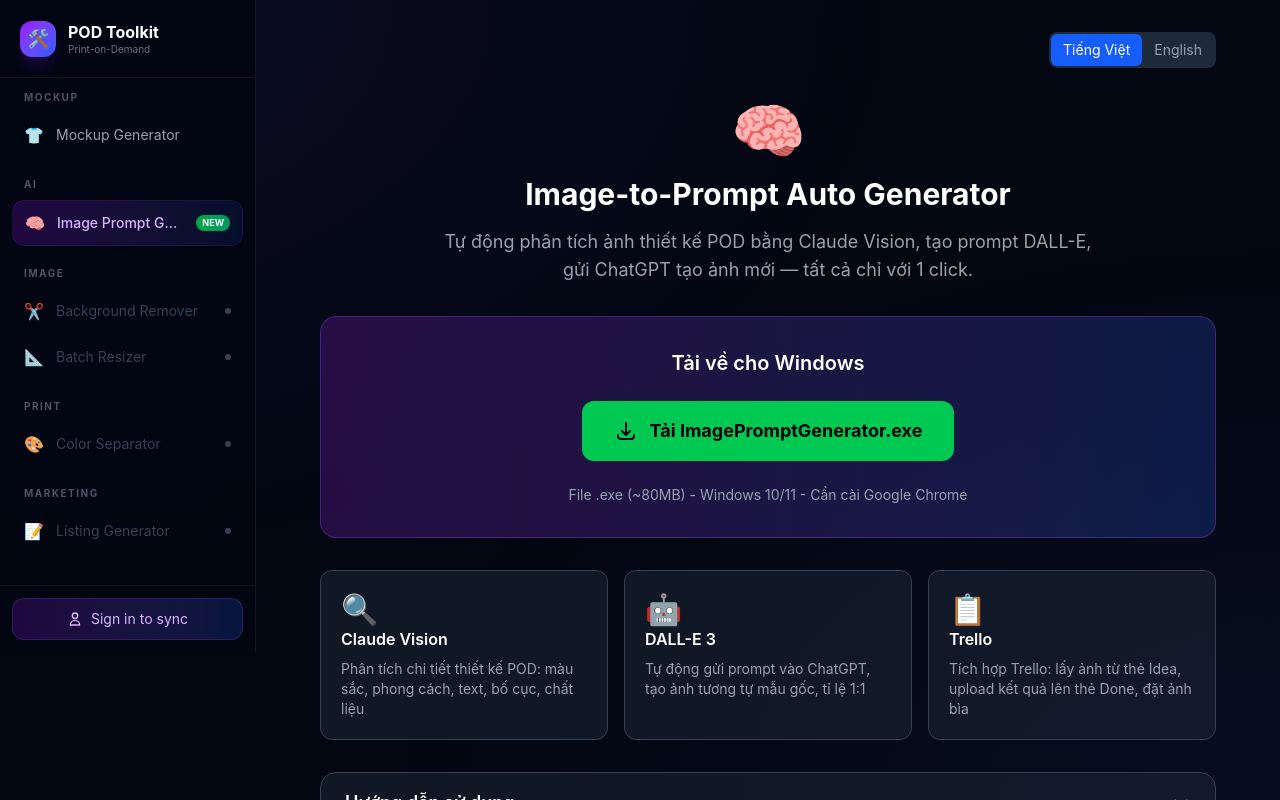
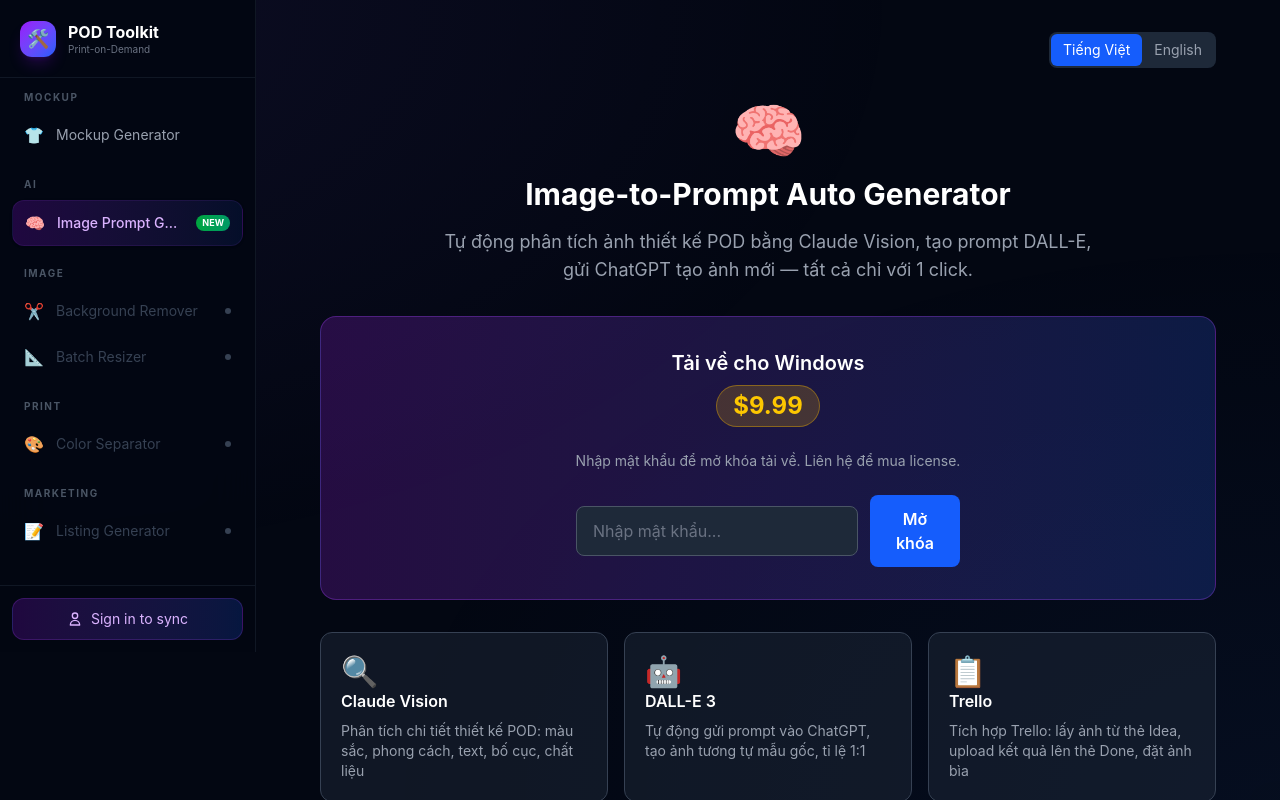
Before and after one commit to linhle99-bit/PODtoolkit, a React (Vite) app: page /image-prompt-generator in a window 1280 px wide. Shown: the top 800 px of the page. Built offline with nearby package versions, Linux system fonts and the light colour scheme.

Commit message:
Add password gate + $9.99 price for download

```diff
--- a/src/tools/image-prompt-generator/index.tsx
+++ b/src/tools/image-prompt-generator/index.tsx
@@ -132,10 +132,27 @@
   return null;
 };
 
+const ACCESS_PASSWORD = 'podtool2026';
+
 export default function ImagePromptGenerator() {
   const [showGuide, setShowGuide] = useState(false);
   const [lang, setLang] = useState<'vi' | 'en'>('vi');
+  const [unlocked, setUnlocked] = useState(() => {
+    return localStorage.getItem('ipg_unlocked') === 'true';
+  });
+  const [pwInput, setPwInput] = useState('');
+  const [pwError, setPwError] = useState(false);
   const t = content[lang];
+
+  const handleUnlock = () => {
+    if (pwInput === ACCESS_PASSWORD) {
+      setUnlocked(true);
+      localStorage.setItem('ipg_unlocked', 'true');
+      setPwError(false);
+    } else {
+      setPwError(true);
+    }
+  };
 
   return (
     <div className="max-w-4xl mx-auto space-y-8">
@@ -164,8 +181,10 @@
         <p className="text-gray-400 text-lg max-w-2xl mx-auto">{t.subtitle}</p>
       </div>
 
-      {/* Download */}
+      {/* Download — cần password */}
       <div className="bg-gradient-to-r from-purple-900/40 to-blue-900/40 border border-purple-500/30 rounded-2xl p-8 text-center space-y-6">
+        {unlocked ? (
+          <>
             <h2 className="text-xl font-semibold text-white">{t.download}</h2>
             <a
               href={DOWNLOAD_URL}
@@ -177,6 +196,43 @@
               {t.downloadBtn}
             </a>
             <p className="text-gray-400 text-sm">{t.downloadNote}</p>
+          </>
+        ) : (
+          <>
+            <div className="space-y-2">
+              <h2 className="text-xl font-semibold text-white">{t.download}</h2>
+              <div className="inline-block bg-yellow-500/20 border border-yellow-500/40 rounded-full px-4 py-1">
+                <span className="text-yellow-400 font-bold text-2xl">$9.99</span>
+              </div>
+            </div>
+            <p className="text-gray-400 text-sm max-w-md mx-auto">
+              {lang === 'vi'
+                ? 'Nhập mật khẩu để mở khóa tải về. Liên hệ để mua license.'
+                : 'Enter password to unlock download. Contact us to purchase a license.'}
+            </p>
+            <div className="flex items-center justify-center gap-3 max-w-sm mx-auto">
+              <input
+                type="password"
+                value={pwInput}
+                onChange={(e) => { setPwInput(e.target.value); setPwError(false); }}
+                onKeyDown={(e) => e.key === 'Enter' && handleUnlock()}
+                placeholder={lang === 'vi' ? 'Nhập mật khẩu...' : 'Enter password...'}
+                className={`flex-1 bg-gray-800 border ${pwError ? 'border-red-500' : 'border-gray-600'} rounded-lg px-4 py-3 text-white placeholder-gray-500 focus:outline-none focus:border-blue-500`}
+              />
+              <button
+                onClick={handleUnlock}
+                className="bg-blue-600 hover:bg-blue-500 text-white font-semibold px-6 py-3 rounded-lg transition-colors"
+              >
+                {lang === 'vi' ? 'Mở khóa' : 'Unlock'}
+              </button>
+            </div>
+            {pwError && (
+              <p className="text-red-400 text-sm">
+                {lang === 'vi' ? 'Sai mật khẩu!' : 'Wrong password!'}
+              </p>
+            )}
+          </>
+        )}
       </div>
 
       {/* Features */}
```
Lines whose indentation alone changed are shown as unchanged.
